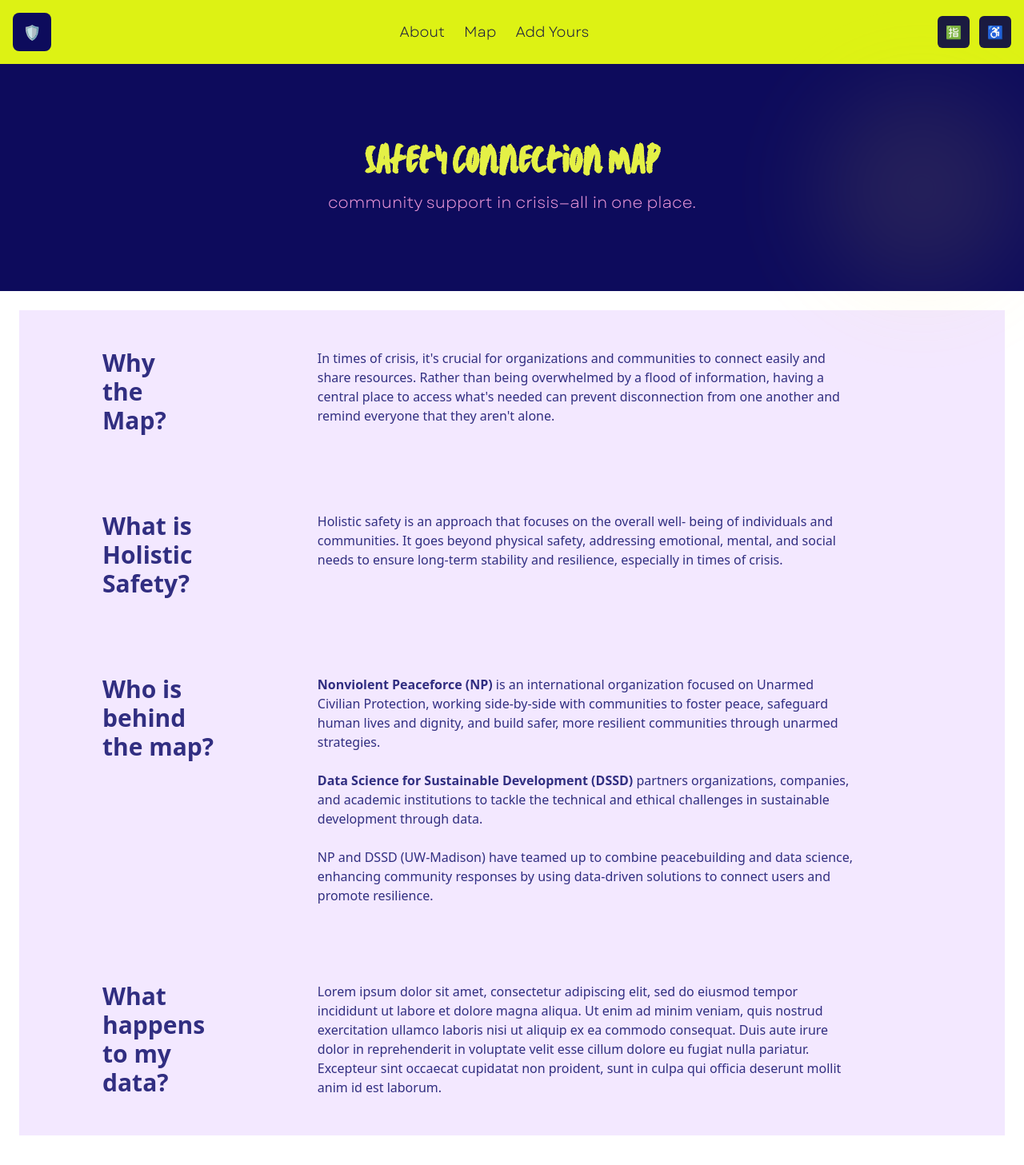
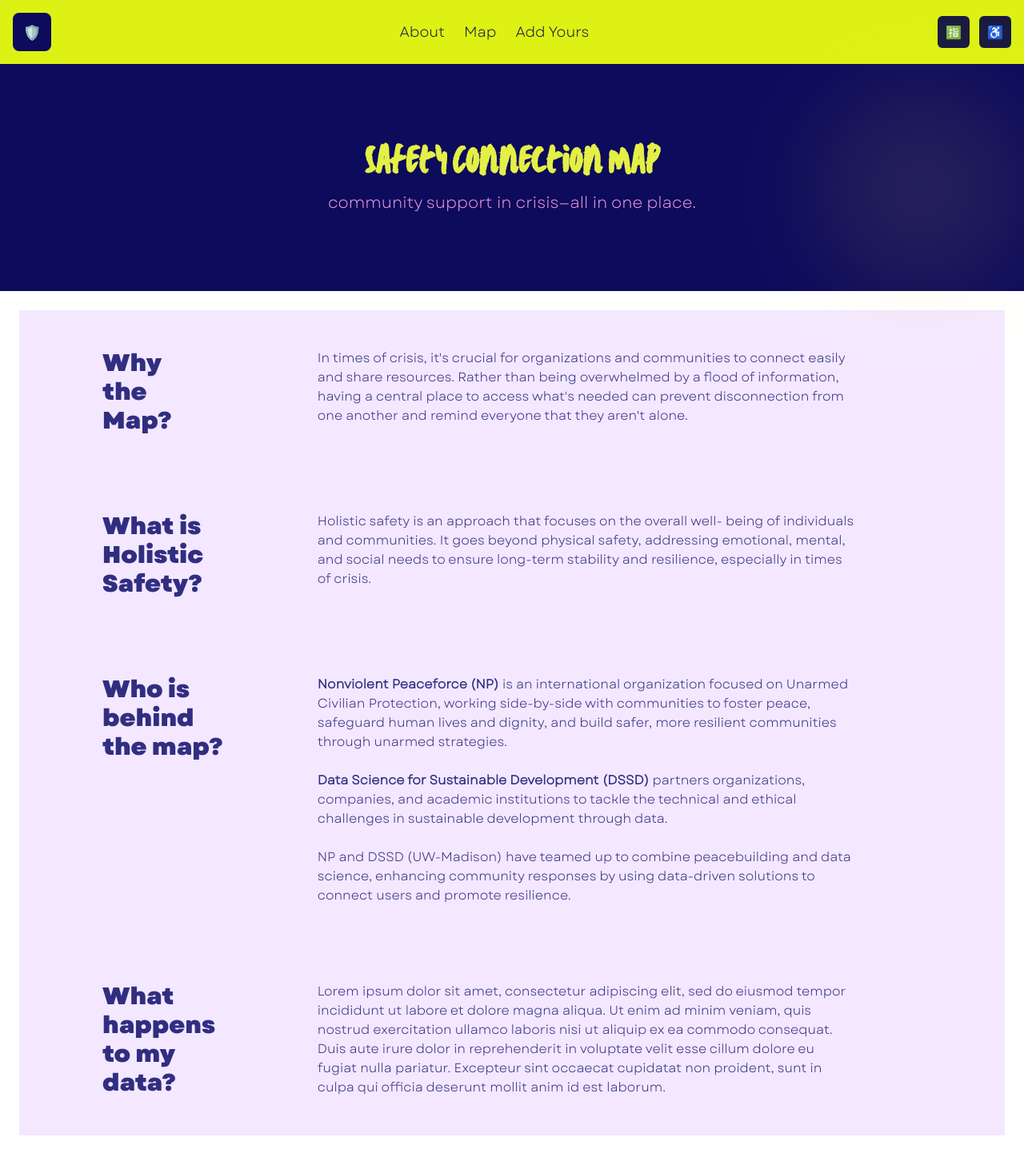
Before and after one commit to cornershopcreative/Nonviolent-Peaceforce, a React (Vite) app in the folder frontend/: page /about in a window 1280 px wide. Shown: the top 1457 px of the page at 80% size. Built offline with nearby package versions, Linux system fonts and the light colour scheme.

Commit message:
some more font

```diff
--- a/frontend/src/pages/About.jsx
+++ b/frontend/src/pages/About.jsx
@@ -41,14 +41,20 @@ const About = () => {
           <div className="max-w-5xl mx-auto space-y-24">
             {/* Why the Map? */}
             <div className="flex flex-col md:flex-row gap-6 md:gap-16">
-              <h3 className="text-3xl font-bold text-indigo-900 w-full md:w-1/5">
+              <h3
+                className="text-3xl font-bold text-indigo-900 w-full md:w-1/5"
+                style={{ fontFamily: "Garet Bold" }}
+              >
                 Why
                 <br />
                 the
                 <br />
                 Map?
               </h3>
-              <p className="text-indigo-900 w-full md:w-4/5 max-w-2xl">
+              <p
+                className="text-indigo-900 w-full md:w-4/5 max-w-2xl"
+                style={{ fontFamily: "Garet Regular" }}
+              >
                 In times of crisis, it's crucial for organizations and
                 communities to connect easily and share resources. Rather than
                 being overwhelmed by a flood of information, having a central
@@ -59,14 +65,20 @@ const About = () => {
 
             {/* What is Holistic Safety? */}
             <div className="flex flex-col md:flex-row gap-6 md:gap-16">
-              <h3 className="text-3xl font-bold text-indigo-900 w-full md:w-1/5">
+              <h3
+                className="text-3xl font-bold text-indigo-900 w-full md:w-1/5"
+                style={{ fontFamily: "Garet Bold" }}
+              >
                 What is
                 <br />
                 Holistic
                 <br />
                 Safety?
               </h3>
-              <p className="text-indigo-900 w-full md:w-4/5 max-w-2xl">
+              <p
+                className="text-indigo-900 w-full md:w-4/5 max-w-2xl"
+                style={{ fontFamily: "Garet Regular" }}
+              >
                 Holistic safety is an approach that focuses on the overall well-
                 being of individuals and communities. It goes beyond physical
                 safety, addressing emotional, mental, and social needs to ensure
@@ -77,7 +89,10 @@ const About = () => {
 
             {/* Who is behind the map? */}
             <div className="flex flex-col md:flex-row gap-6 md:gap-16">
-              <h3 className="text-3xl font-bold text-indigo-900 w-full md:w-1/5">
+              <h3
+                className="text-3xl font-bold text-indigo-900 w-full md:w-1/5"
+                style={{ fontFamily: "Garet Bold" }}
+              >
                 Who is
                 <br />
                 behind
@@ -85,14 +100,14 @@ const About = () => {
                 the map?
               </h3>
               <div className="w-full md:w-4/5 text-indigo-900 space-y-6 max-w-2xl">
-                <p>
+                <p style={{ fontFamily: "Garet Regular" }}>
                   <strong>Nonviolent Peaceforce (NP)</strong> is an
                   international organization focused on Unarmed Civilian
                   Protection, working side-by-side with communities to foster
                   peace, safeguard human lives and dignity, and build safer,
                   more resilient communities through unarmed strategies.
                 </p>
-                <p>
+                <p style={{ fontFamily: "Garet Regular" }}>
                   <strong>
                     Data Science for Sustainable Development (DSSD)
                   </strong>{" "}
@@ -100,7 +115,7 @@ const About = () => {
                   to tackle the technical and ethical challenges in sustainable
                   development through data.
                 </p>
-                <p>
+                <p style={{ fontFamily: "Garet Regular" }}>
                   NP and DSSD (UW-Madison) have teamed up to combine
                   peacebuilding and data science, enhancing community responses
                   by using data-driven solutions to connect users and promote
@@ -111,7 +126,10 @@ const About = () => {
 
             {/* What happens to my data? */}
             <div className="flex flex-col md:flex-row gap-6 md:gap-16">
-              <h3 className="text-3xl font-bold text-indigo-900 w-full md:w-1/5">
+              <h3
+                className="text-3xl font-bold text-indigo-900 w-full md:w-1/5"
+                style={{ fontFamily: "Garet Bold" }}
+              >
                 What
                 <br />
                 happens
@@ -120,7 +138,10 @@ const About = () => {
                 <br />
                 data?
               </h3>
-              <p className="text-indigo-900 w-full md:w-4/5 max-w-2xl">
+              <p
+                className="text-indigo-900 w-full md:w-4/5 max-w-2xl"
+                style={{ fontFamily: "Garet Regular" }}
+              >
                 Lorem ipsum dolor sit amet, consectetur adipiscing elit, sed do
                 eiusmod tempor incididunt ut labore et dolore magna aliqua. Ut
                 enim ad minim veniam, quis nostrud exercitation ullamco laboris
```
